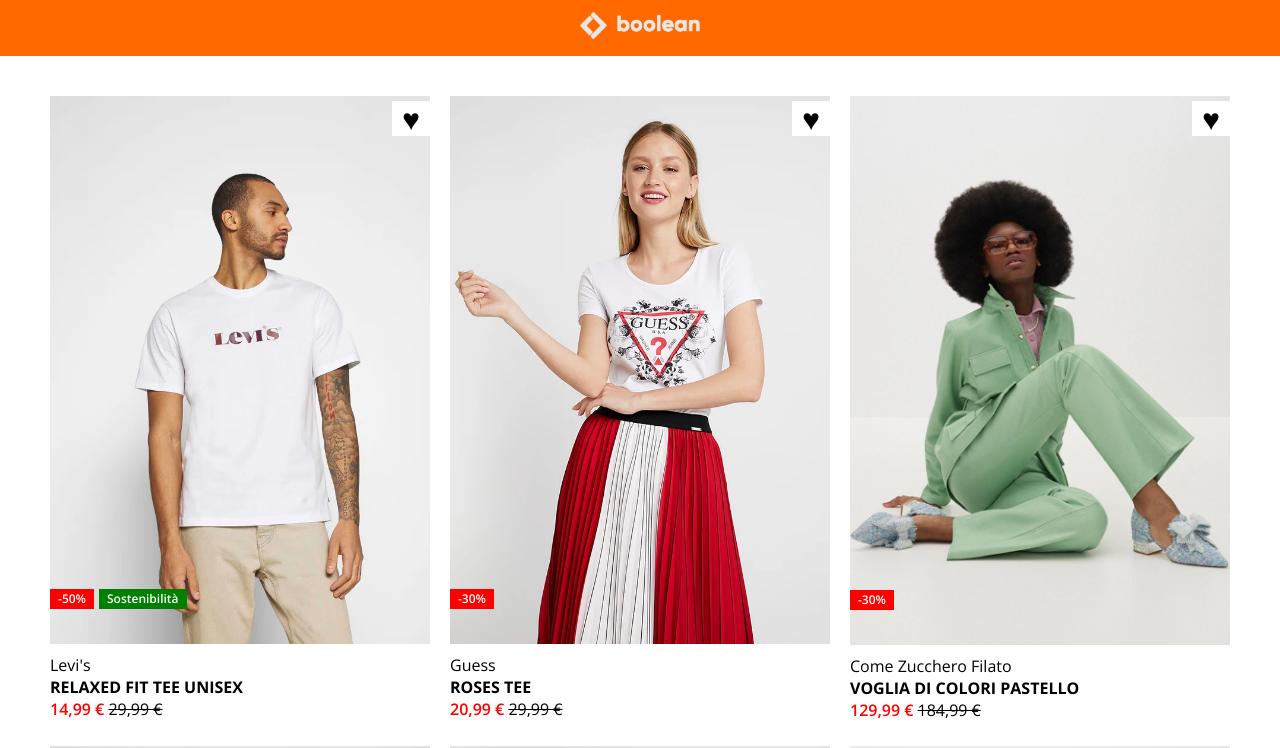
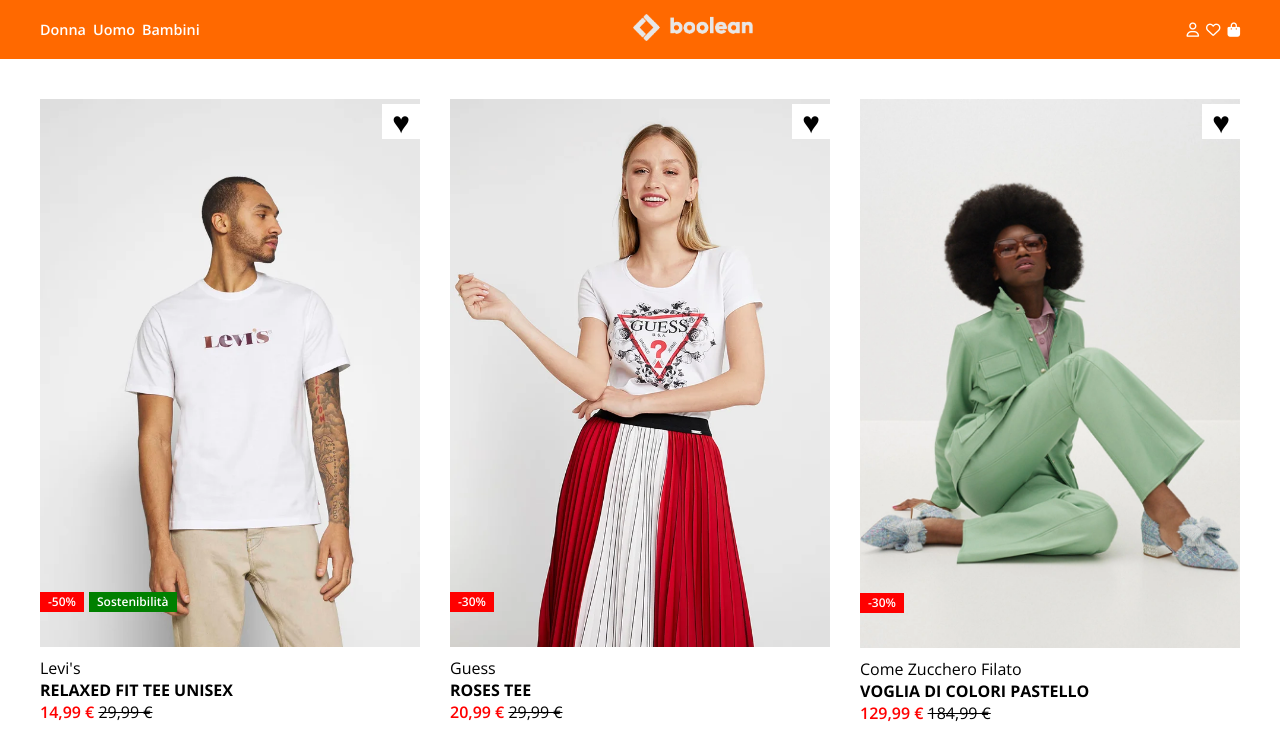
Before and after one commit to mirkodeglinnocenti/html-css-boolando, a plain HTML site: page index.html in a window 1280 px wide. Shown: the top 748 px of the page. Drawn offline with nearby package versions, Linux system fonts and the light colour scheme.

Commit message:
FEAT Header complete

```diff
--- a/css/style.css
+++ b/css/style.css
@@ -13,6 +13,16 @@
     max-width: 100%;
 }
 
+ul,
+li,
+menu{
+    list-style: none;
+}
+
+a{
+    text-decoration: none;
+}
+
 /* GENERAL RULES */
 .container{
     margin: 0 auto;
@@ -21,7 +31,8 @@
 
 .row{
     display: flex;
-    justify-content: center;
+    justify-content: space-between;
+    align-items: center;
     flex-wrap: wrap;
 }
 
@@ -40,11 +51,30 @@
 /* HEADER */
 .main-header{
     background-color: #FF6900;
-    padding: 12px 0;
+    padding: 14px 0;
+    position: sticky;
+    top: 0;
+    z-index: 10;
 }
 
 .logo{
     width: 120px;
+}
+
+.col{
+    display: flex;
+    gap: 7px;
+}
+
+.col-center{
+    display: flex;
+    justify-content: center;
+}
+
+.main-header a{
+    color: white;
+    font-size: 0.9rem;
+    font-weight: 600;
 }
 
 /* FOOTER */
@@ -58,10 +88,6 @@
 /*********
 DEBUG RULES
 *********/
-.main-content{
-    padding: 40px 0;
-}
-
 .debug .main-content .col{
     background-color: #eee;
     min-height: 400px;
@@ -70,6 +96,10 @@
 /* MAIN CONTENT */
 .main-content .row{
     gap: 20px;
+}
+
+.main-content{
+    padding: 40px 0;
 }
 
 /* CARD */
--- a/index.html
+++ b/index.html
@@ -9,6 +9,7 @@
     <link rel="preconnect" href="https://fonts.googleapis.com">
     <link rel="preconnect" href="https://fonts.gstatic.com" crossorigin>
     <link href="https://fonts.googleapis.com/css2?family=Open+Sans:wght@400;600;700&display=swap" rel="stylesheet">
+    <link rel="stylesheet" href="https://cdnjs.cloudflare.com/ajax/libs/font-awesome/6.2.1/css/all.min.css" integrity="sha512-MV7K8+y+gLIBoVD59lQIYicR65iaqukzvf/nwasF0nqhPay5w/9lJmVM2hMDcnK1OnMGCdVK+iQrJ7lzPJQd1w==" crossorigin="anonymous" referrerpolicy="no-referrer" />
 </head>
 <body class="debug-">
 
@@ -16,11 +17,29 @@
     <header class="main-header">
         <div class="container">
             <div class="row">
-                <div class="col">
+
+                <nav>
+                    <ul class="col">
+                        <li><a href="#">Donna</a></li>
+                        <li><a href="#">Uomo</a></li>
+                        <li><a href="#">Bambini</a></li>
+                    </ul>
+                </nav>
+
+                <div class="col-grow col-center">
                     <a href="#">
                         <img class="logo" src="./img/boolean-logo.png" alt="logo boolean">
                     </a>
                 </div>
+
+                <div>
+                    <ul class="col">
+                        <li><a href="#"><i class="fa-regular fa-user"></i></a></li>
+                        <li><a href="#"><i class="fa-regular fa-heart"></i></a></li>
+                        <li><a href="#"><i class="fa-solid fa-bag-shopping"></i></a></li>
+                    </ul>
+                </div>
+
             </div>
         </div>
     </header>
@@ -111,7 +130,7 @@
 
                         <div class="card-img">
 
-                            <img src="./img/3.webp" alt="">
+                            <img class="hover-img" src="./img/3.webp" alt="">
 
                             <div class="card-tag">
                                 <p class="tag-single bg-red">-30&percnt;</p>
```
